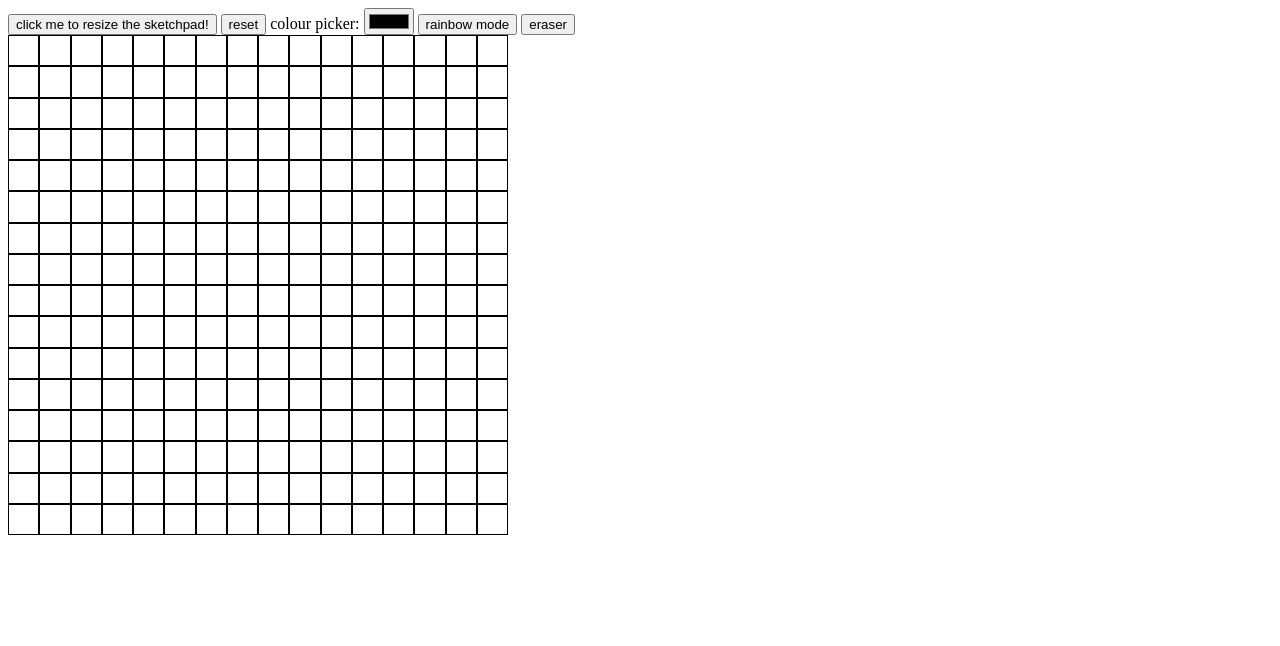
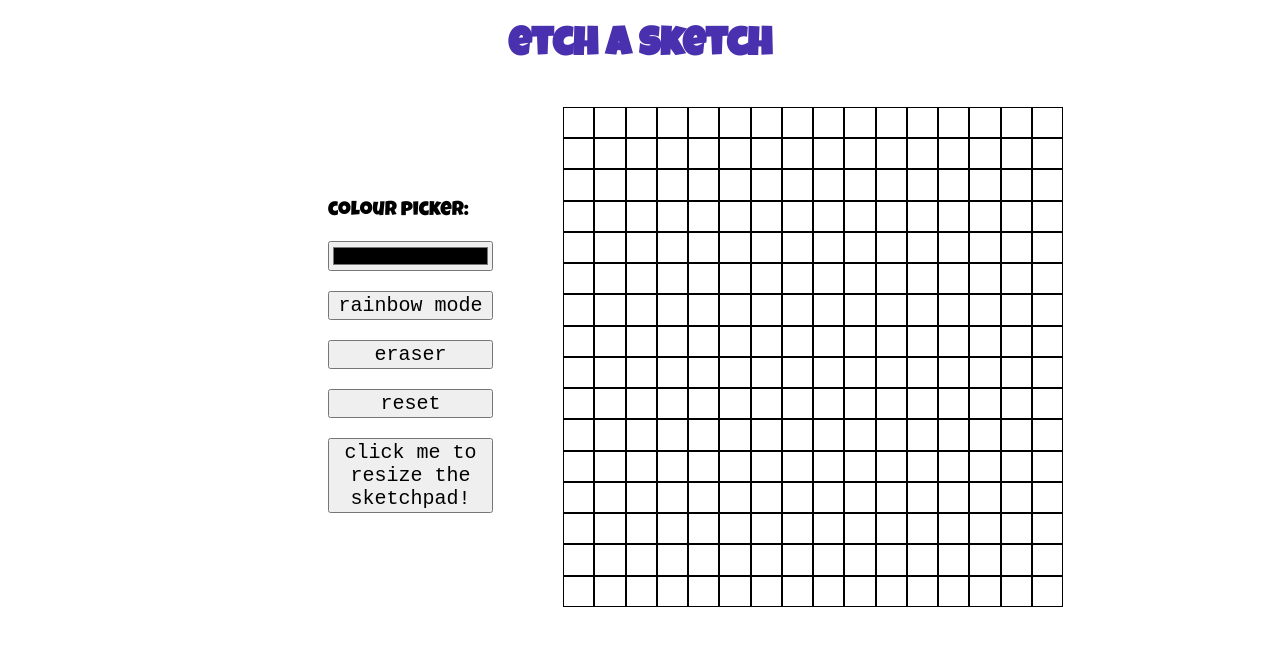
Before and after one commit to goobero/etch_a_sketch, a plain HTML site: page index.html in a window 1280 px wide. Drawn offline with Linux system fonts and the light colour scheme.

Commit message:
add css styling

```diff
--- a/index.html
+++ b/index.html
@@ -6,17 +6,27 @@
     <meta name="viewport" content="width=device-width, initial-scale=1.0">
 
     <link rel="stylesheet" href="styles.css">
+    <link rel="preconnect" href="https://fonts.googleapis.com">
+    <link rel="preconnect" href="https://fonts.gstatic.com" crossorigin>
+    <link href="https://fonts.googleapis.com/css2?family=Luckiest+Guy&display=swap" rel="stylesheet">
+    <title>etch a sketch</title>
+    <h1>etch a sketch</h1>
 </head>
 <body>
     <script src="./script.js" defer></script>
-    <button onclick="resizeGrid()">click me to resize the sketchpad!</button>
-    <button onclick="resetGrid()">reset</button>
+    <div class="content">
+        <div id="buttons-container">
             <label for="colourpicker">colour picker:</label>
             <input type="color" id="colourpicker" value = "#000000">
             <button id="rainbow-button">rainbow mode</button>
             <button id ="eraser">eraser</button>
+
+            <button onclick="resetGrid()">reset</button>
+            <button onclick="resizeGrid()">click me to resize the sketchpad!</button>
+        </div>
         <div class="wrapper">
             <div id="grid-container"></div>
+        </div>
     </div>
 
 </body>
--- a/styles.css
+++ b/styles.css
@@ -1,4 +1,41 @@
+body {
+    font-family: 'Luckiest Guy', cursive;
+    font-size: 20px;
+}
 
+h1 {
+    text-align: center;
+    color:rgb(73, 48, 174)
+}
+
+.wrapper {
+    display: flex;
+    justify-content: center;
+}
+
+.content {
+    display: flex;
+    margin: 40px 400px 50px 280px;
+    gap: 30px;
+}
+
+#buttons-container {
+    display: flex;
+    justify-content: center;
+    gap: 20px;
+    margin: 40px;
+    flex-direction: column;
+}
+
+button {
+    font-family: 'Courier New', Courier, monospace;
+    font-size: 20px;
+}
+
+#colourpicker {
+    width: 165px;
+    height: 30px;
+}
 
 #grid-container {
     display: grid;
@@ -7,5 +44,5 @@
 }
 
 .grid-square {
-    border: 1px solid black;
+    border: 0.1px solid rgb(0, 0, 0);
 }
```
Lines whose indentation alone changed are shown as unchanged.
